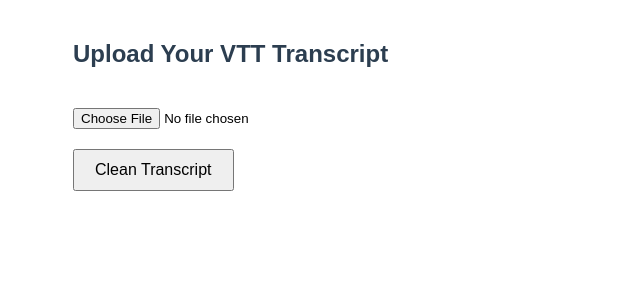
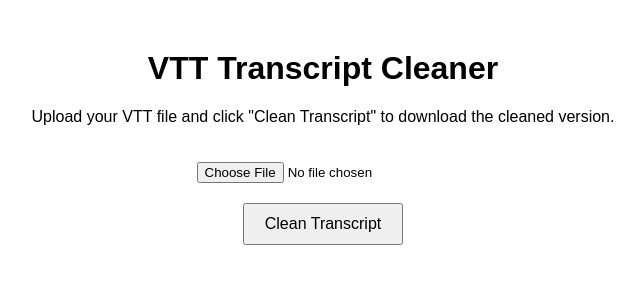
Before and after one commit to SavBanks/VTT_Cleaner_Web, a Flask app: page / in a window 1280 px wide. Shown: the top 300 px of the page, without its empty margins (317-961 px from the left). Run offline with Flask 3, Linux system fonts and the light colour scheme.

Commit message:
Add working index.html for upload page

```diff
--- a/templates/index.html
+++ b/templates/index.html
@@ -1,20 +1,36 @@
 <!DOCTYPE html>
-<html>
+<html lang="en">
 <head>
+    <meta charset="UTF-8">
     <title>VTT Cleaner</title>
     <style>
-        body { font-family: Arial, sans-serif; margin: 40px; }
-        h2 { color: #2c3e50; }
-        input[type="file"] { margin-top: 20px; }
-        button { margin-top: 20px; padding: 10px 20px; font-size: 16px; }
-        .container { max-width: 500px; margin: auto; }
+        body {
+            font-family: Arial, sans-serif;
+            text-align: center;
+            margin-top: 50px;
+        }
+        input[type="file"] {
+            margin: 20px 0;
+        }
+        button {
+            padding: 10px 20px;
+            font-size: 16px;
+            cursor: pointer;
+        }
+        .container {
+            max-width: 600px;
+            margin: auto;
+        }
     </style>
 </head>
 <body>
     <div class="container">
-        <h2>Upload Your VTT Transcript</h2>
-        <form action="/clean" method="post" enctype="multipart/form-data">
-            <input type="file" name="file" accept=".vtt" required><br>
+        <h1>VTT Transcript Cleaner</h1>
+        <p>Upload your VTT file and click "Clean Transcript" to download the cleaned version.</p>
+
+        <form action="/upload" method="post" enctype="multipart/form-data">
+            <input type="file" name="file" accept=".vtt" required>
+            <br>
             <button type="submit">Clean Transcript</button>
         </form>
     </div>
```
